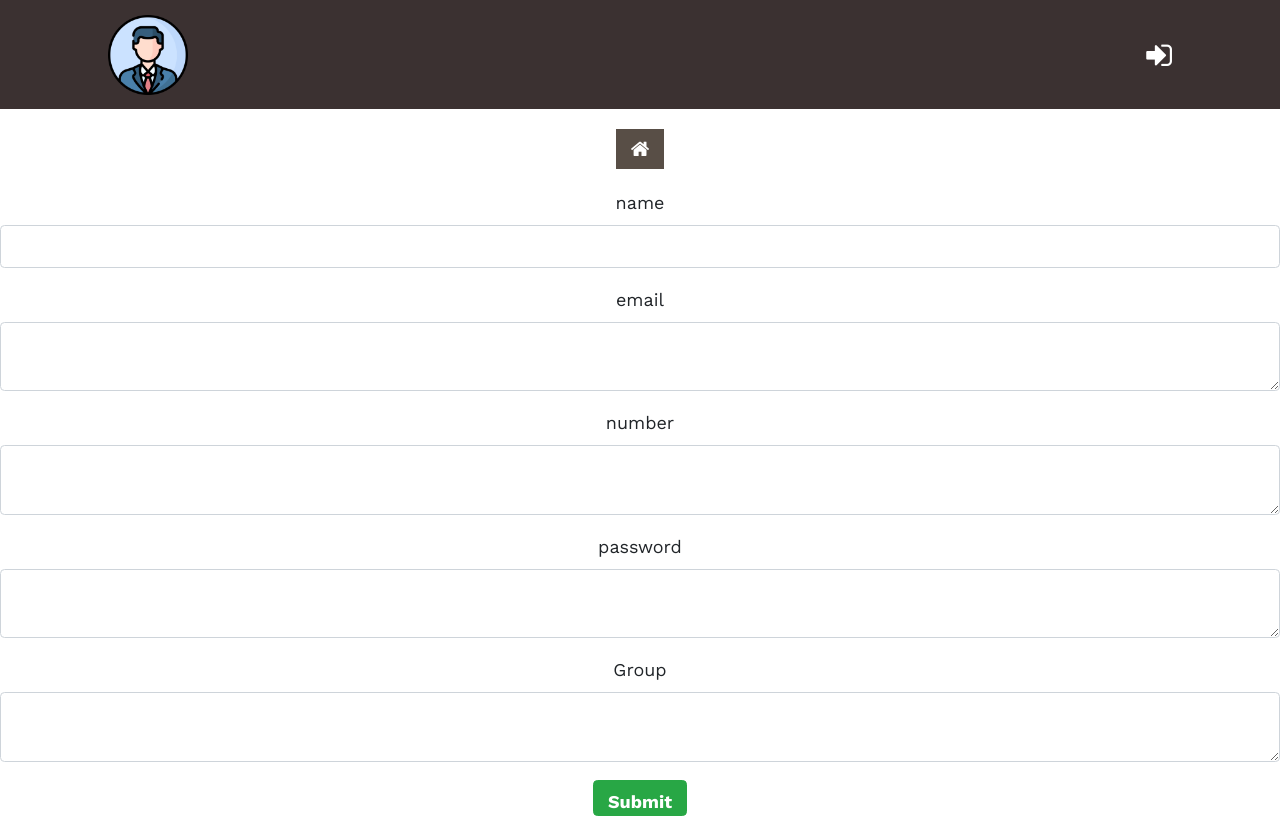
After one commit to MariamSMoustafa/Articles_dashboard, a PHP site: page /views/Users/UsersCreate.php in a window 1280 px wide. The commit adds this page. Run offline with PHP 8.4, Linux system fonts and the light colour scheme; some libraries are stand-ins or nearby versions.

Commit message:
create user

```diff
--- a/Database/MySQLHandler.php
+++ b/Database/MySQLHandler.php
@@ -28,7 +28,7 @@ class MySQLHandler implements DbHandler {
 
     public function connect(){
         try{
-        $handler = mysqli_connect(__HOST__,__USER__,__PASS__,__DB__,8111);
+        $handler = mysqli_connect("localhost","root","","php-project",8111);
         if($handler){
             $this->_db_handler = $handler;
             return true;
@@ -148,10 +148,10 @@ class MySQLHandler implements DbHandler {
         }
     }
     public function filter($column,$search){
-        $filter=new containFilter($column,$search);
-        $where=$filter->get_sql();
-        $table=$this->_table;
-        return this->get_results("select * from `$table` where $where");
+        //$filter=new containFilter($column,$search);
+        //$where=$filter->get_sql();
+        //$table=$this->_table;
+        //return this->get_results("select * from `$table` where $where");
     }
     public function delete($id) {
         $table = $this->_table;
--- a/index.php
+++ b/index.php
@@ -1,7 +1,7 @@
 
 <?php
             include "./adminHeader.php";
-            include "./sidebar.php";
+            include "./views/Main/sidebar.php";
                    ?>
             <meta name="viewport" content="width=device-width, initial-scale=1">
     <link rel="stylesheet" href="https://cdn.jsdelivr.net/npm/bootstrap@4.0.0/dist/css/bootstrap.min.css" integrity="sha384-Gn5384xqQ1aoWXA+058RXPxPg6fy4IWvTNh0E263XmFcJlSAwiGgFAW/dAiS6JXm" crossorigin="anonymous">
--- /dev/null
+++ b/views/Users/UsersCreate.php
@@ -0,0 +1,64 @@
+<center>
+<?php
+            include "../../adminHeader.php";
+            include "../Main/sidebar.php";
+            include "../../Database/MySQLHandler.php";
+            $handler = new MySQLHandler("users");
+
+            // $id=intval($_GET['group']);
+            // $res=$handler->get_record_by_id($id);
+            if(isset($_POST['submit'])){
+             $newdata=array("id"=>null,"name"=>$_POST['name'] , "email"=>$_POST['email'] , "group_id"=>$_POST['group_id'],"number"=>$_POST['number'],"password"=>$_POST['password']);
+             $handler->connect();
+             $handler->save($newdata);
+            //  echo "<div class='msg-info'>Record updated</div>";
+            }
+                 ?>
+<meta name="viewport" content="width=device-width, initial-scale=1">
+    <link rel="stylesheet" href="https://cdn.jsdelivr.net/npm/bootstrap@4.0.0/dist/css/bootstrap.min.css" integrity="sha384-Gn5384xqQ1aoWXA+058RXPxPg6fy4IWvTNh0E263XmFcJlSAwiGgFAW/dAiS6JXm" crossorigin="anonymous">
+        <link rel="stylesheet" href="https://cdnjs.cloudflare.com/ajax/libs/font-awesome/4.7.0/css/font-awesome.min.css">
+       <link rel="stylesheet" href="../../assets/css/style.css"/>
+        <!DOCTYPE html>
+        <html>
+<head>
+  <title>Admin</title>
+</head>
+<body >
+    <form method="POST" action="" enctype="multipart/form-data">
+
+        <div class="mb-3">
+            <label for="exampleFormControlInput1" class="form-label">name</label>
+            <input name="name" type="text" class="form-control" id="exampleFormControlInput1">
+        </div>
+        <div class="mb-3">
+            <label for="exampleFormControlInput1" class="form-label">email</label>
+            <textarea name="email" type="email" class="form-control" id="exampleFormControlInput1"></textarea>
+        </div>
+
+        <div class="mb-3">
+            <label for="exampleFormControlInput1" class="form-label">number</label>
+            <textarea name="number" type="number" class="form-control" id="exampleFormControlInput1"></textarea>
+        </div>
+        <div class="mb-3">
+            <label for="exampleFormControlInput1" class="form-label">password</label>
+            <textarea name="password" type="password" class="form-control" id="exampleFormControlInput1"></textarea>
+        </div>
+
+        <div class="mb-3">
+            <label for="exampleFormControlTextarea1" class="form-label">Group</label>
+            <textarea name="group_id" type="group_id" class="form-control" id="exampleFormControlInput1"></textarea>
+
+
+        </div>
+        <button name="submit" class="btn btn-success">Submit</button>
+    </form>
+
+    <script type="text/javascript" src="../../assets/js/script.js"></script>
+    <script src="https://code.jquery.com/jquery-3.1.1.min.js" ></script>
+    <script src="https://cdn.jsdelivr.net/npm/popper.js@1.12.9/dist/umd/popper.min.js" ></script>
+    <script src="https://cdn.jsdelivr.net/npm/bootstrap@4.0.0/dist/js/bootstrap.min.js"></script>
+
+</body>
+
+</html>
+</center>
```
Also changed, not shown: views/Users/UsersView.php (+7 -38 lines), views/Main/sidebar.php (renamed from sidebar.php).
